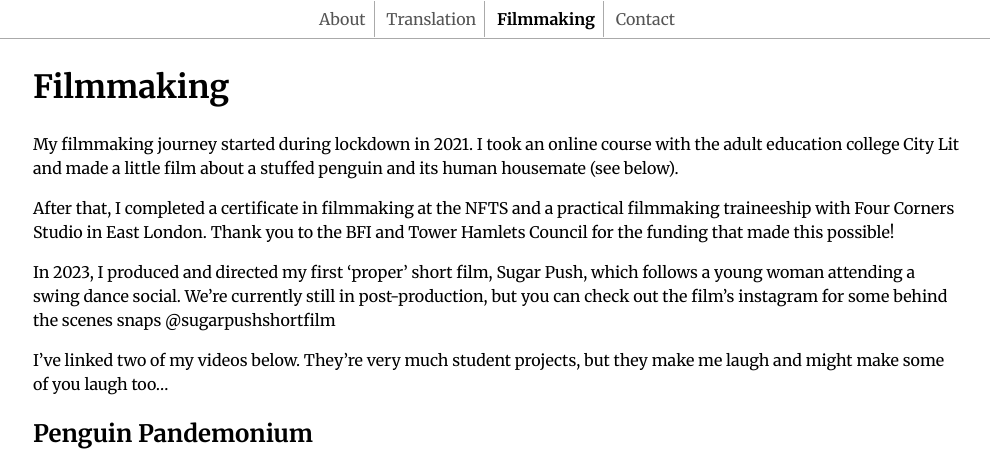
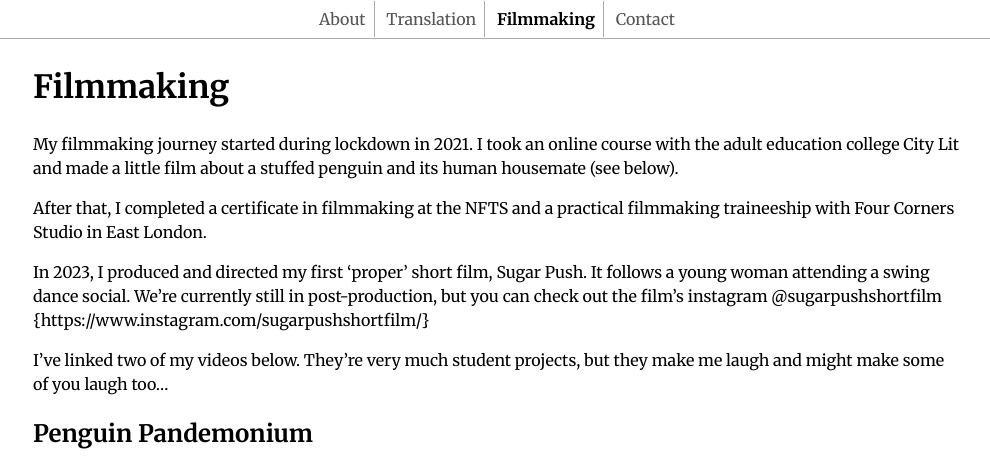
Before and after one commit to iwonaluszowicz/iwonaluszowicz.github.io, a Jekyll site: the page built from filmmaking.markdown, in a window 1280 px wide and 900 px high, cut to the strip 0-468 px from the top of the window. Shown: the whole strip, without its empty margins (143-1133 px from the left). Built offline with Jekyll 4.4.1, drawn with Linux system fonts in a browser that asks for light colours.

Commit message:
Update filmmaking.markdown
Edited text

```diff
--- a/filmmaking.markdown
+++ b/filmmaking.markdown
@@ -6,9 +6,9 @@ permalink: /filmmaking/
 ---
 My filmmaking journey started during lockdown in 2021. I took an online course with the adult education college City Lit and made a little film about a stuffed penguin and its human housemate (see below).
 
-After that, I completed a certificate in filmmaking at the NFTS and a practical filmmaking traineeship with Four Corners Studio in East London. Thank you to the BFI and Tower Hamlets Council for the funding that made this possible!
+After that, I completed a certificate in filmmaking at the NFTS and a practical filmmaking traineeship with Four Corners Studio in East London.
 
-In 2023, I produced and directed my first ‘proper’ short film, Sugar Push, which follows a young woman attending a swing dance social. We’re currently still in post-production, but you can check out the film’s instagram for some behind the scenes snaps @sugarpushshortfilm
+In 2023, I produced and directed my first ‘proper’ short film, Sugar Push. It follows a young woman attending a swing dance social. We’re currently still in post-production, but you can check out the film’s instagram @sugarpushshortfilm {https://www.instagram.com/sugarpushshortfilm/}
 
 I’ve linked two of my videos below. They’re very much student projects, but they make me laugh and might make some of you laugh too…
 
```
